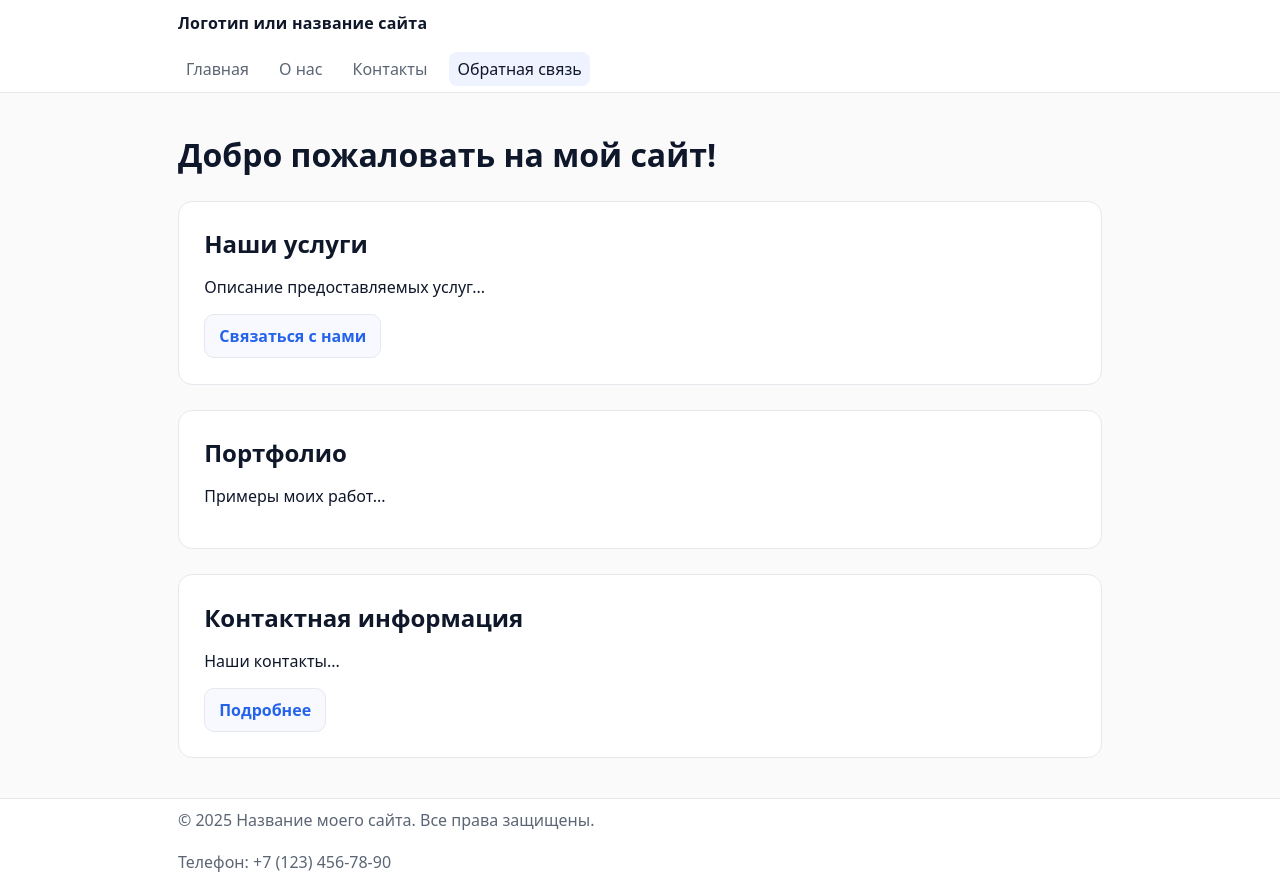
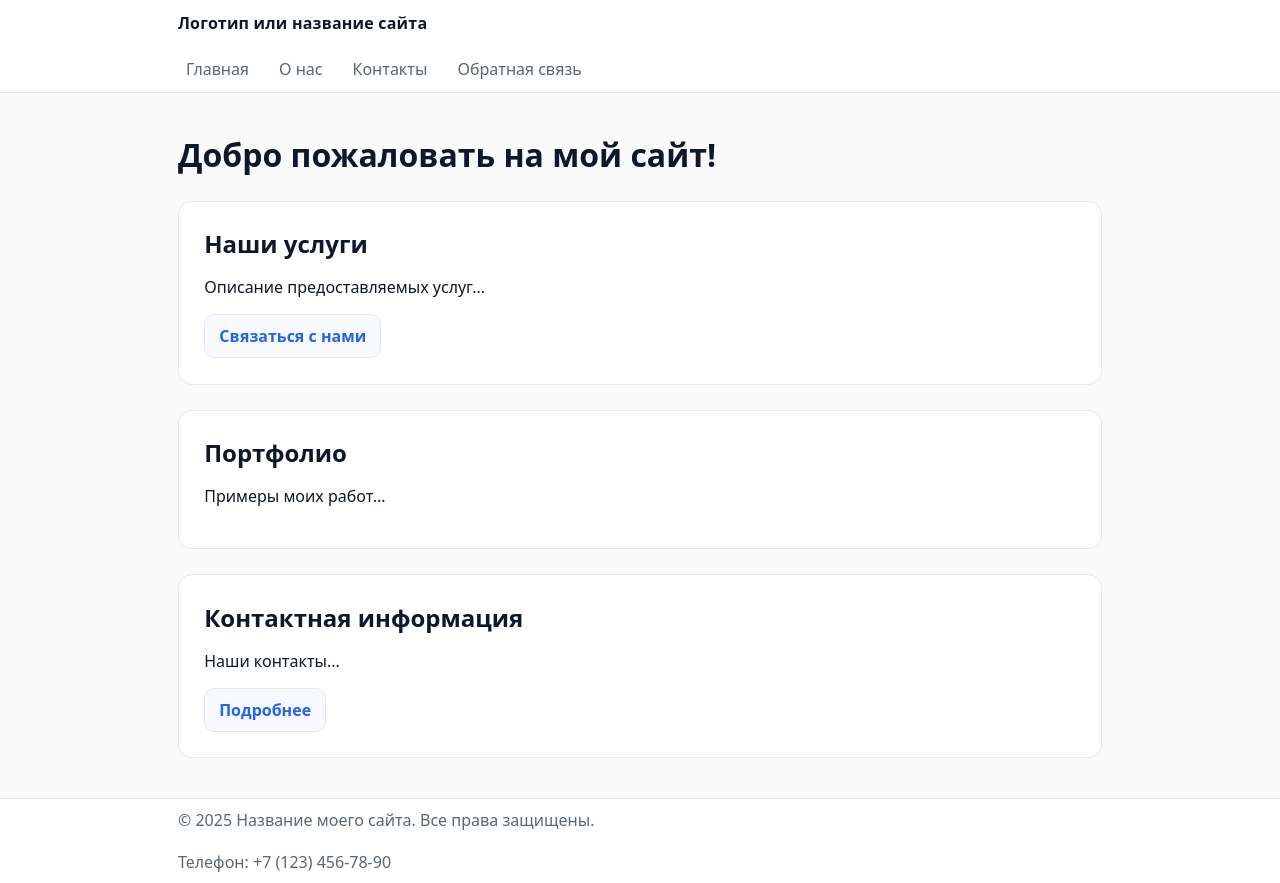
Before and after one commit to Pelfox/my-awesome-project, a plain HTML site: page src/index.html in a window 1280 px wide. Drawn offline with Linux system fonts and the light colour scheme.

Commit message:
fix(design): removed styles for an active page

```diff
--- a/src/styles.css
+++ b/src/styles.css
@@ -183,13 +183,6 @@ main > button[onclick="dialogOpen()"]:active {
     transform: translateY(1px);
 }
 
-/* Активный пункт меню для этой страницы */
-nav a[href="feedback.html"] {
-    color: var(--text);
-    background: #eef3ff;
-    border-radius: 8px;
-}
-
 /* Диалог */
 dialog {
     border: 1px solid var(--border);
```
